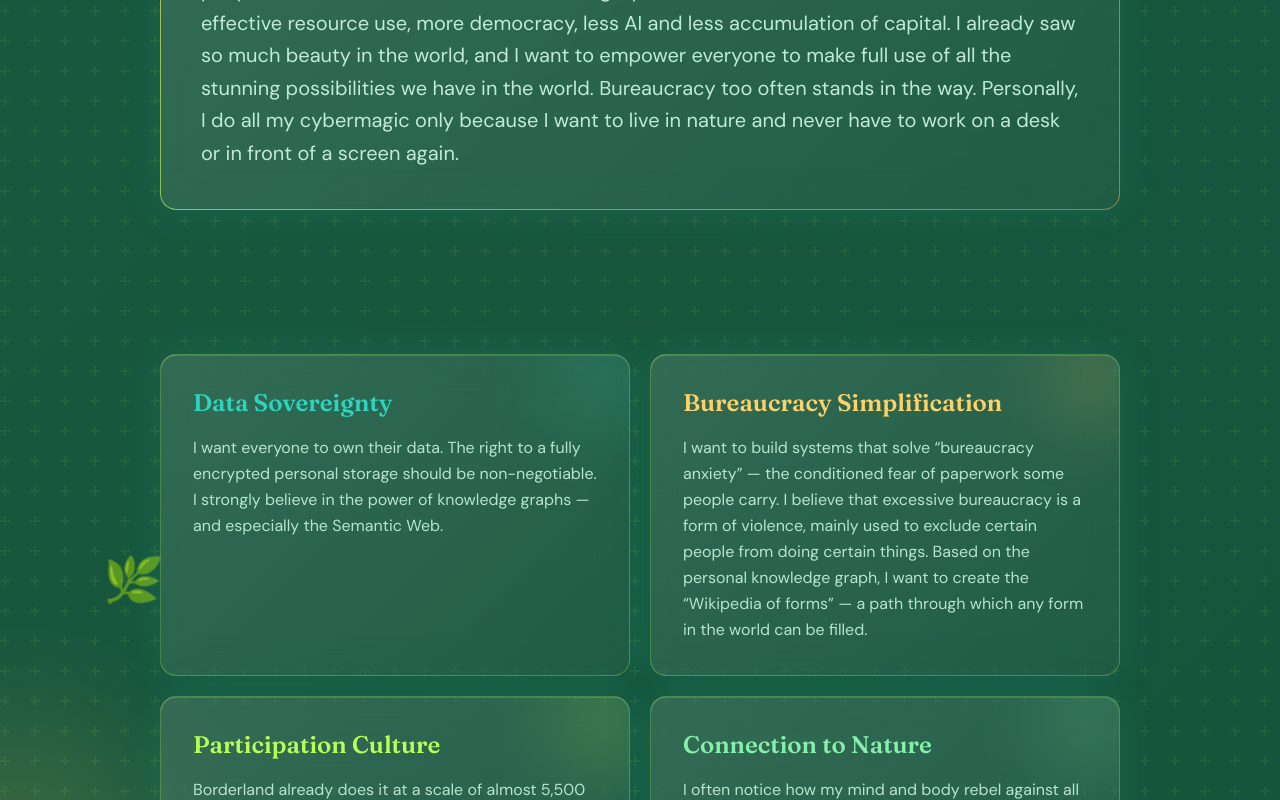
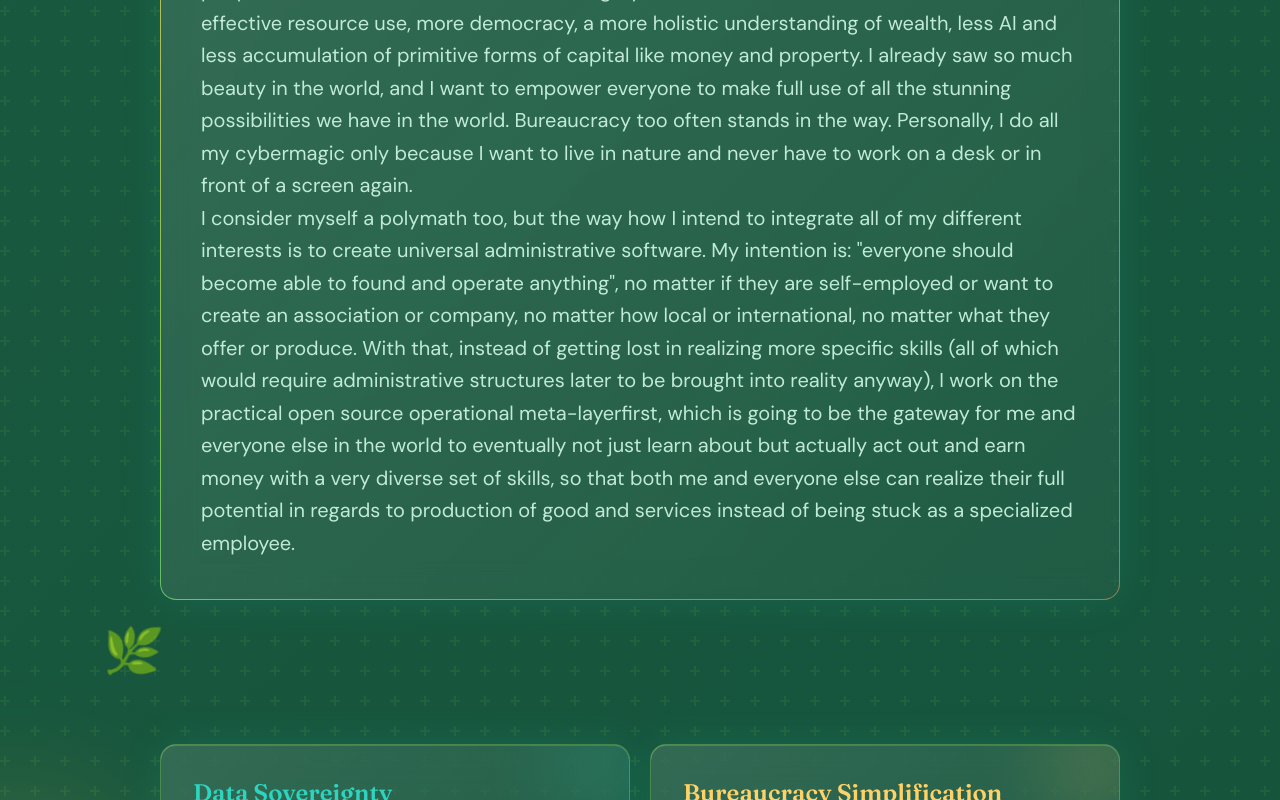
Before and after one commit to hermesloom/henophilia.art, a Next.js app: page / in a window 1280 px wide. Shown: the part 684-1484 px from the top of the page. Built offline with nearby package versions, Linux system fonts and the light colour scheme.

Commit message:
feat: add paragraph about "everyone should become able to found and operate anything"

```diff
--- a/app/page.tsx
+++ b/app/page.tsx
@@ -387,12 +387,32 @@ export default function Home() {
                 of The Borderland at 22. I saw that the way how we design and
                 run software directly influences the health of the people. I
                 stand for more trust, more sovereignty, more decentralization,
-                more art, more effective resource use, more democracy, less AI
-                and less accumulation of capital. I already saw so much beauty
-                in the world, and I want to empower everyone to make full use of
-                all the stunning possibilities we have in the world. Bureaucracy
-                too often stands in the way. Personally, I do all my cybermagic only because I want to live in nature and
+                more art, more effective resource use, more democracy, a more
+                holistic understanding of wealth, less AI and less accumulation
+                of primitive forms of capital like money and property. I already
+                saw so much beauty in the world, and I want to empower everyone
+                to make full use of all the stunning possibilities we have in
+                the world. Bureaucracy too often stands in the way. Personally,
+                I do all my cybermagic only because I want to live in nature and
                 never have to work on a desk or in front of a screen again.
+              </p>
+              <p className="text-lg leading-relaxed text-[#d1fae5]/90 sm:text-xl">
+                I consider myself a polymath too, but the way how I intend to
+                integrate all of my different interests is to create universal
+                administrative software. My intention is: "everyone should
+                become able to found and operate anything", no matter if they
+                are self-employed or want to create an association or company,
+                no matter how local or international, no matter what they offer
+                or produce. With that, instead of getting lost in realizing more
+                specific skills (all of which would require administrative
+                structures later to be brought into reality anyway), I work on
+                the practical open source operational meta-layerfirst, which is
+                going to be the gateway for me and everyone else in the world to
+                eventually not just learn about but actually act out and earn
+                money with a very diverse set of skills, so that both me and
+                everyone else can realize their full potential in regards to
+                production of good and services instead of being stuck as a
+                specialized employee.
               </p>
             </div>
           </motion.section>
@@ -490,9 +510,7 @@ export default function Home() {
                 className="text-3xl font-bold sm:text-4xl"
                 style={{ fontFamily: "var(--font-solarpunk-display)" }}
               >
-                <span className="solarpunk-gradient-text">
-                {WORKS_TITLE}
-              </span>
+                <span className="solarpunk-gradient-text">{WORKS_TITLE}</span>
               </h2>
               <span className="text-sm text-[#2dd4bf]/70">
                 {works.length} projects
@@ -563,9 +581,7 @@ export default function Home() {
               className="mb-8 text-3xl font-bold sm:text-4xl"
               style={{ fontFamily: "var(--font-solarpunk-display)" }}
             >
-              <span className="solarpunk-gradient-text">
-                {CONNECT_TITLE}
-              </span>
+              <span className="solarpunk-gradient-text">{CONNECT_TITLE}</span>
             </h2>
 
             <div className="solarpunk-card-glow solarpunk-glass rounded-2xl p-8 sm:p-10">
```
Lines whose indentation alone changed are shown as unchanged.
